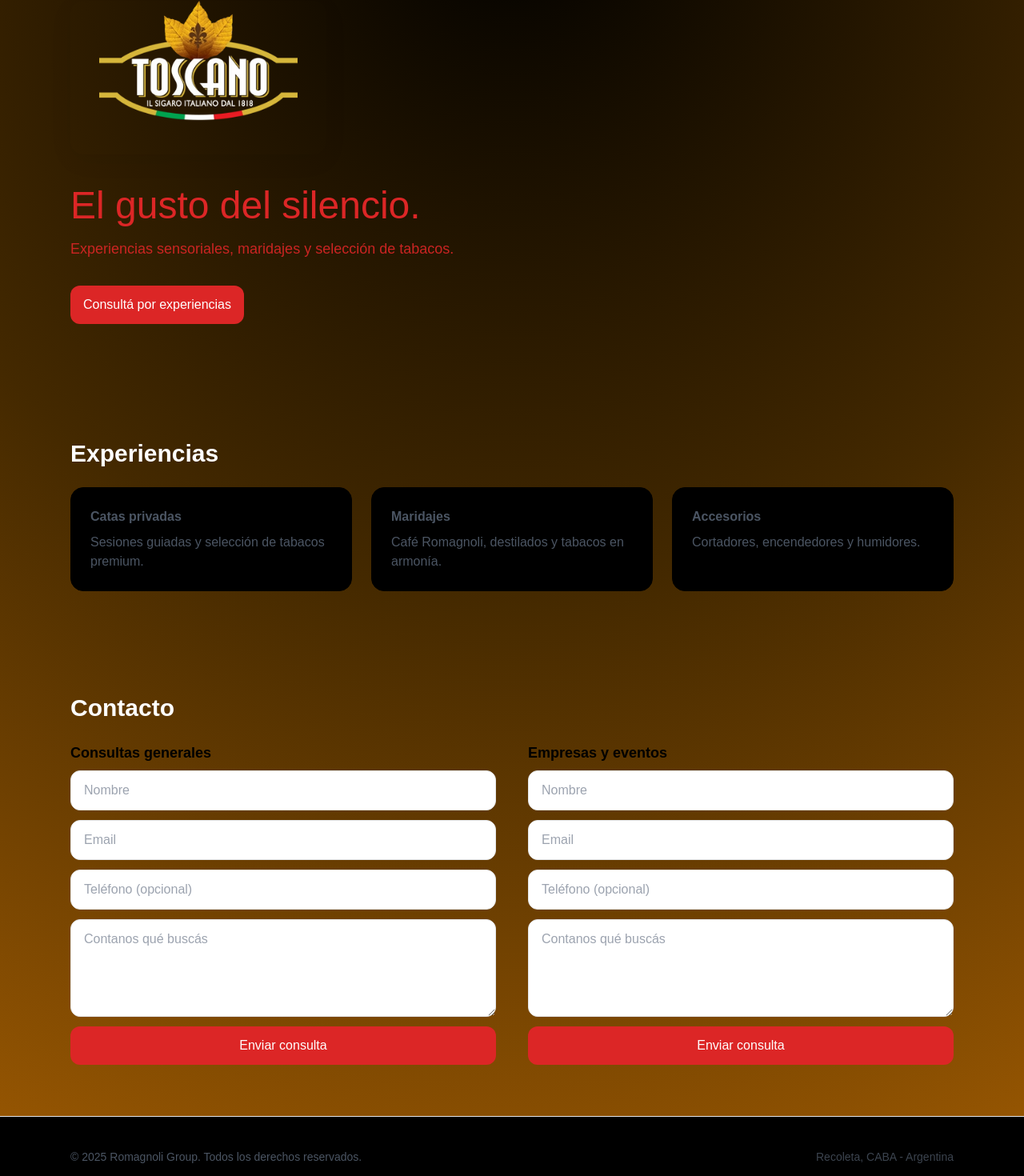
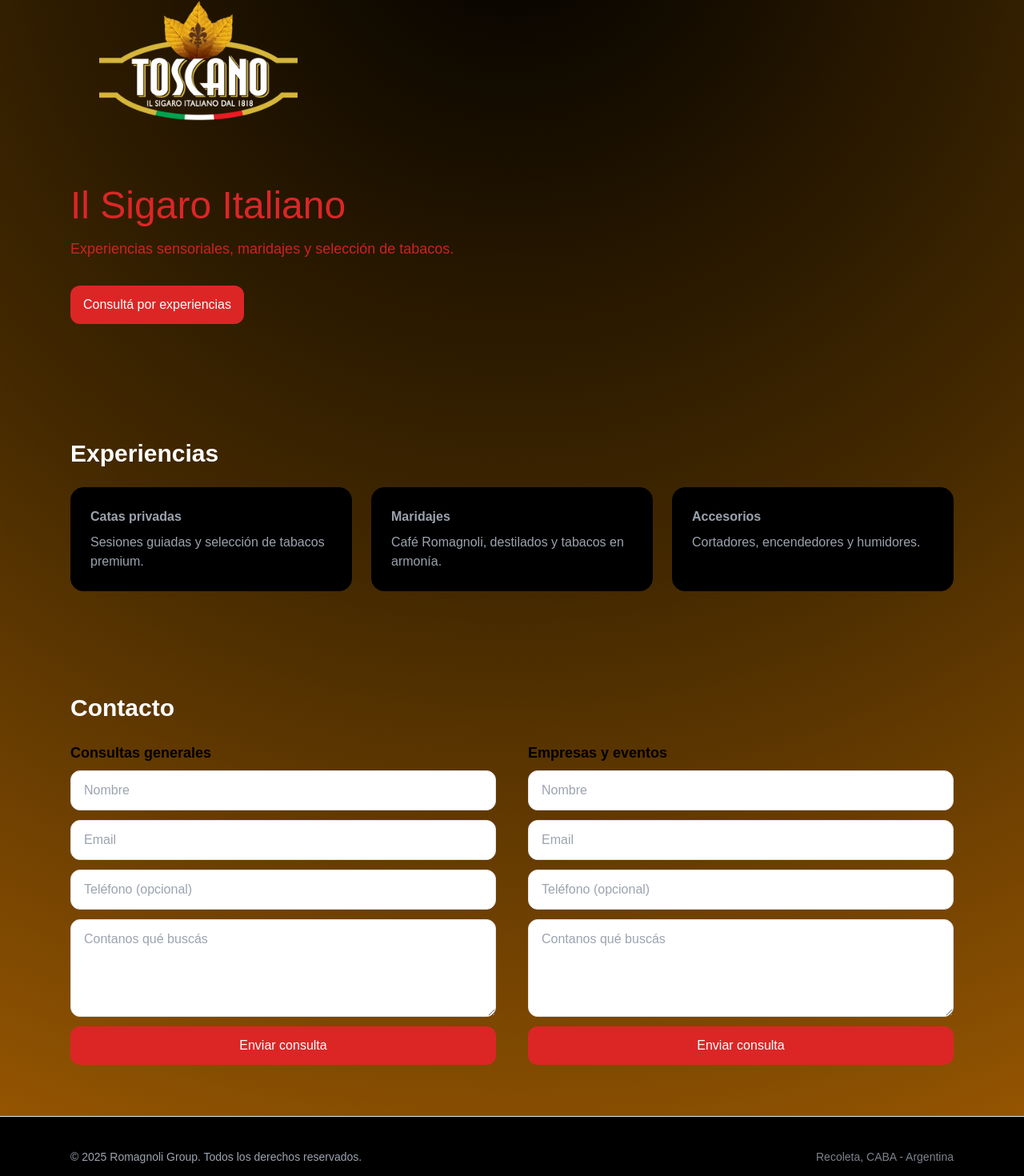
Before and after one commit to RomagnoliDev/caferomagnoli, a Next.js app: page /toscanotabaco in a window 1280 px wide. Shown: the part 135-1605 px from the top of the page at 80% size. Built offline with nearby package versions, Linux system fonts and the light colour scheme; a web font is replaced by a local one.

Commit message:
text-colour-div-hero

```diff
--- a/app/(site)/components/Card.tsx
+++ b/app/(site)/components/Card.tsx
@@ -12,8 +12,8 @@
       transition={{ duration: 0.4 }}
       className="bg-black rounded-2xl border border-black p-6"
     >
-      <h3 className="text-gray-600 font-semibold">{title}</h3>
-      {description && <p className="text-gray-600 mt-2">{description}</p>}
+      <h3 className="text-gray-400 font-semibold">{title}</h3>
+      {description && <p className="text-gray-400 mt-2">{description}</p>}
       {children && <div className="mt-4">{children}</div>}
     </motion.div>
   );
--- a/app/(site)/components/Footer.tsx
+++ b/app/(site)/components/Footer.tsx
@@ -5,7 +5,7 @@
 
   return (
     <footer className="bg-black text-azure border-t">
-      <div className="max-w-6xl mx-auto px-6 py-10 text-sm text-gray-600">
+      <div className="max-w-6xl mx-auto px-6 py-10 text-sm text-gray-400">
         <div className="flex flex-col md:flex-row items-center justify-between gap-4">
           <p>© {year} Romagnoli Group. Todos los derechos reservados.</p>
           <p className="opacity-80">Recoleta, CABA - Argentina</p>
--- a/app/(site)/components/Hero.tsx
+++ b/app/(site)/components/Hero.tsx
@@ -16,7 +16,7 @@
     <section >
       <div className="flex justify-center max-w-6xl mx-auto px-6 py-20 grid md:grid-cols-1 gap-10 items-center">
 
-        <div className="relative max-w-xs w-full h-48 rounded-2xl overflow-hidden shadow-soft">
+        <div className="relative max-w-xs w-full h-48 rounded-2xl overflow-hidden">
           <Image
             src={imageSrc}
             alt="Hero"
--- a/app/toscanotabaco/page.tsx
+++ b/app/toscanotabaco/page.tsx
@@ -16,7 +16,7 @@
     <>
       <Navbar />
       <Hero
-        title="El gusto del silencio."
+        title="Il Sigaro Italiano"
         subtitle="Experiencias sensoriales, maridajes y selección de tabacos."
         imageSrc="/toscano.avif"
         cta={<a href="#contacto"><Button>Consultá por experiencias</Button></a>}
--- a/styles/globals.css
+++ b/styles/globals.css
@@ -2,18 +2,13 @@
 @tailwind components;
 @tailwind utilities;
 
-
-
 html {
   font-family: var(--font-lugrasimo);
   scroll-behavior: smooth;
-
-
 }
 
 /* Estilos base del body */
 body {
-  /* Gradiente modo claro */
   background: radial-gradient(
     circle at top,
     #000000,
```
